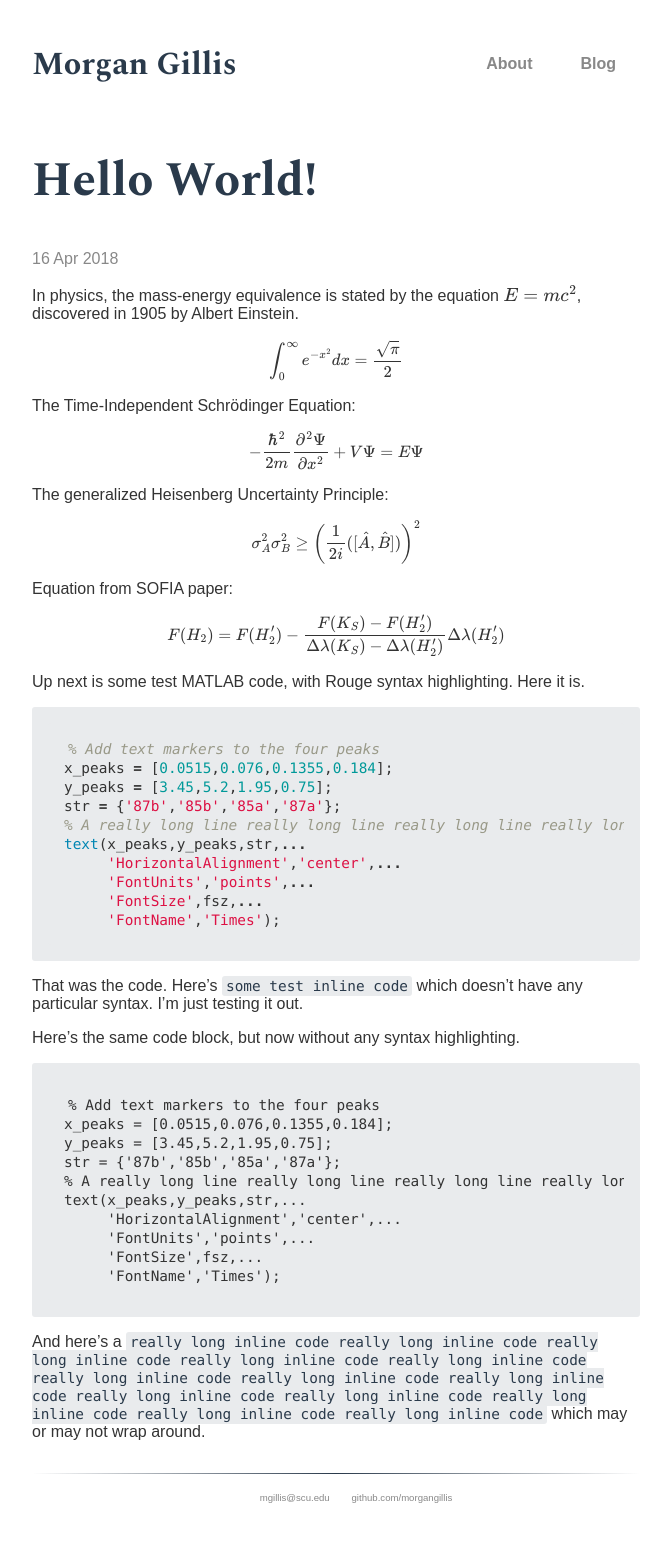
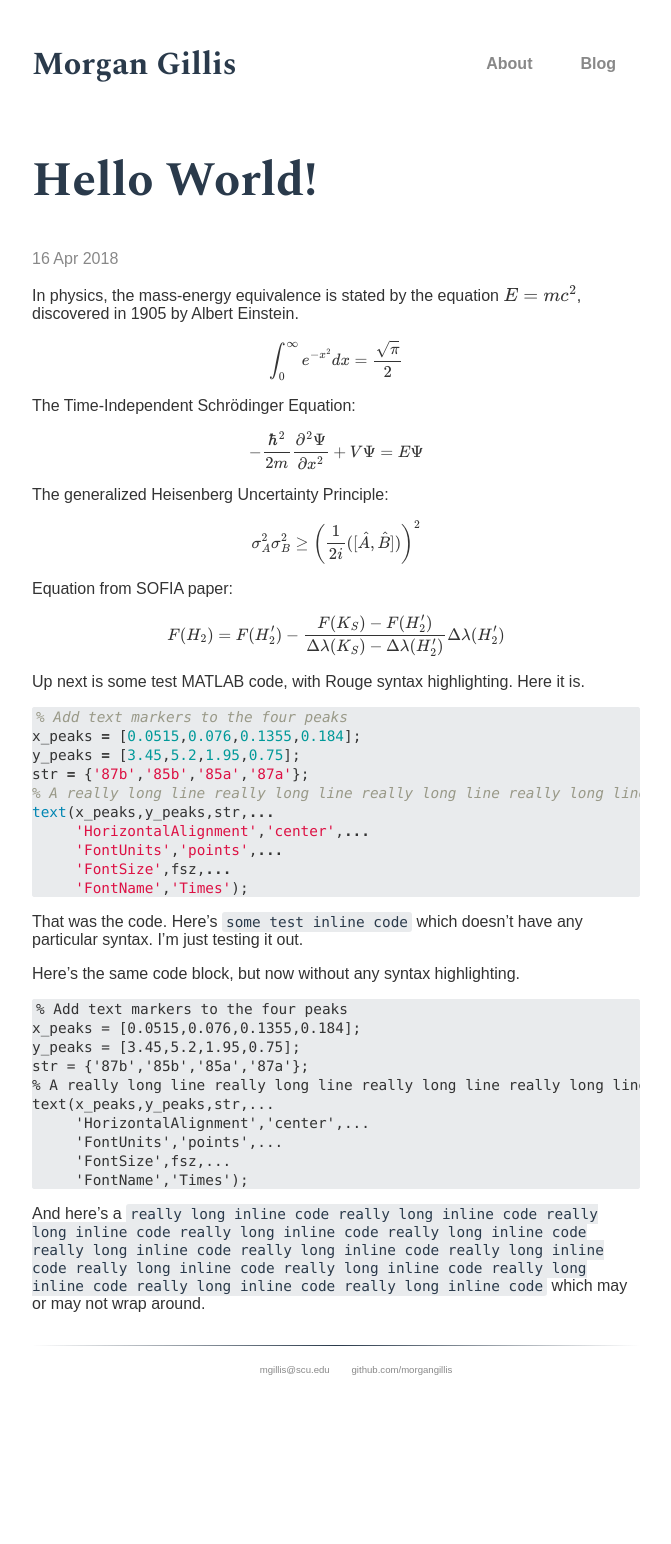
Before and after one commit to morgangillis/morgangillis.github.io, a Jekyll site: the page built from _posts/2018-04-16-hello-world.md, in a window 1280 px wide. Shown: the whole page, without its empty margins (304-975 px from the left). Built offline with Jekyll 4.4.1, drawn with Linux system fonts in a browser that asks for light colours; some web fonts are replaced; formulas are drawn with MathJax 3; after the commit the page ends 1416 px from its top, so only the background shows below that.

Commit message:
Update code.scss

```diff
--- a/_sass/code.scss
+++ b/_sass/code.scss
@@ -25,7 +25,7 @@ pre code {
 }
 
 .highlight {
-  padding: 1rem;
+  padding: 0; //1rem;
   margin-bottom: 1rem;
   //font-size: .8rem;
   //line-height: 1.4;
```
